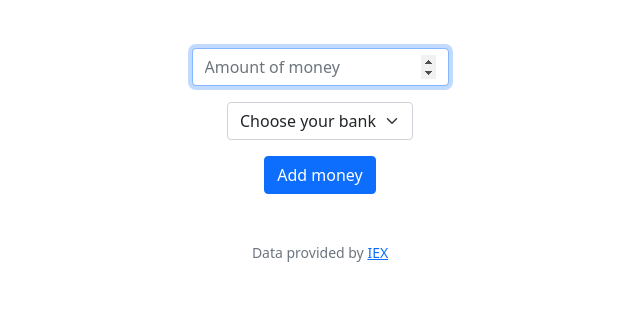
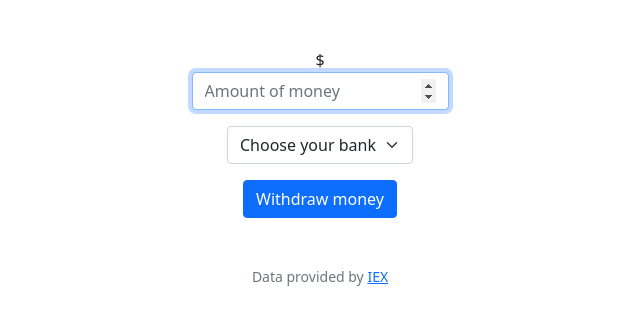
Before and after one commit to mson1509/cs50mson, a Flask app: page /withdraw in a window 1280 px wide. Shown: the part 76-401 px from the top of the page, without its empty margins (320-960 px from the left). Run offline with Flask 3, Linux system fonts and the light colour scheme; a user stored in the database is signed in; some libraries are stand-ins or nearby versions.

Commit message:
Sun, Oct 1, 2023, 3:56 PM +07:00

```diff
--- a/finance/app.py
+++ b/finance/app.py
@@ -337,7 +337,7 @@ def add():
         id = session["user_id"]
         user = db.execute("SELECT cash FROM users WHERE id = ?", id)
         cash = user[0]["cash"]
-        money = request.form.get("money")
+        money = float(request.form.get("add_money"))
         #Check bank
         if request.form.get("bank") == "Test":
             cash = cash + money
@@ -352,14 +352,14 @@ def add():
 #TODO: DONE
 @app.route("/withdraw", methods=["GET", "POST"])
 @login_required
-def add():
+def withdraw():
     """Add money to user account"""
     # Query for user cash
     if request.method == "POST":
         id = session["user_id"]
         user = db.execute("SELECT cash FROM users WHERE id = ?", id)
         cash = user[0]["cash"]
-        money = request.form.get("money")
+        money = float(request.form.get("withdraw_money"))
         #Check bank
         if request.form.get("bank") == "Test":
             cash = cash - money
--- a/finance/templates/add.html
+++ b/finance/templates/withdraw.html
@@ -5,16 +5,16 @@
 {% endblock %}
 
 {% block main %}
-    <form action="/sell" method="post">
+    <form action="/withdraw" method="post">
         <div class="mb-3">
             <div class="mb-3">
-                <input autocomplete="off" autofocus class="form-control mx-auto w-auto" id="add_money" name="add_money" placeholder="Amount of money" type="number">
+                $<input autocomplete="off" autofocus class="form-control mx-auto w-auto" id="withdraw_money" name="withdraw_money" placeholder="Amount of money" type="number">
             </div>
             <select class="form-select mx-auto w-auto" name="bank">
                 <option selected disabled>Choose your bank</option>
                 <option value="Test">Test</option>
               </select>
           </div>
-        <button class="btn btn-primary" type="submit">Add money</button>
+        <button class="btn btn-primary" type="submit">Withdraw money</button>
     </form>
 {% endblock %}
```
Also changed, not shown: finance/finance.db.
